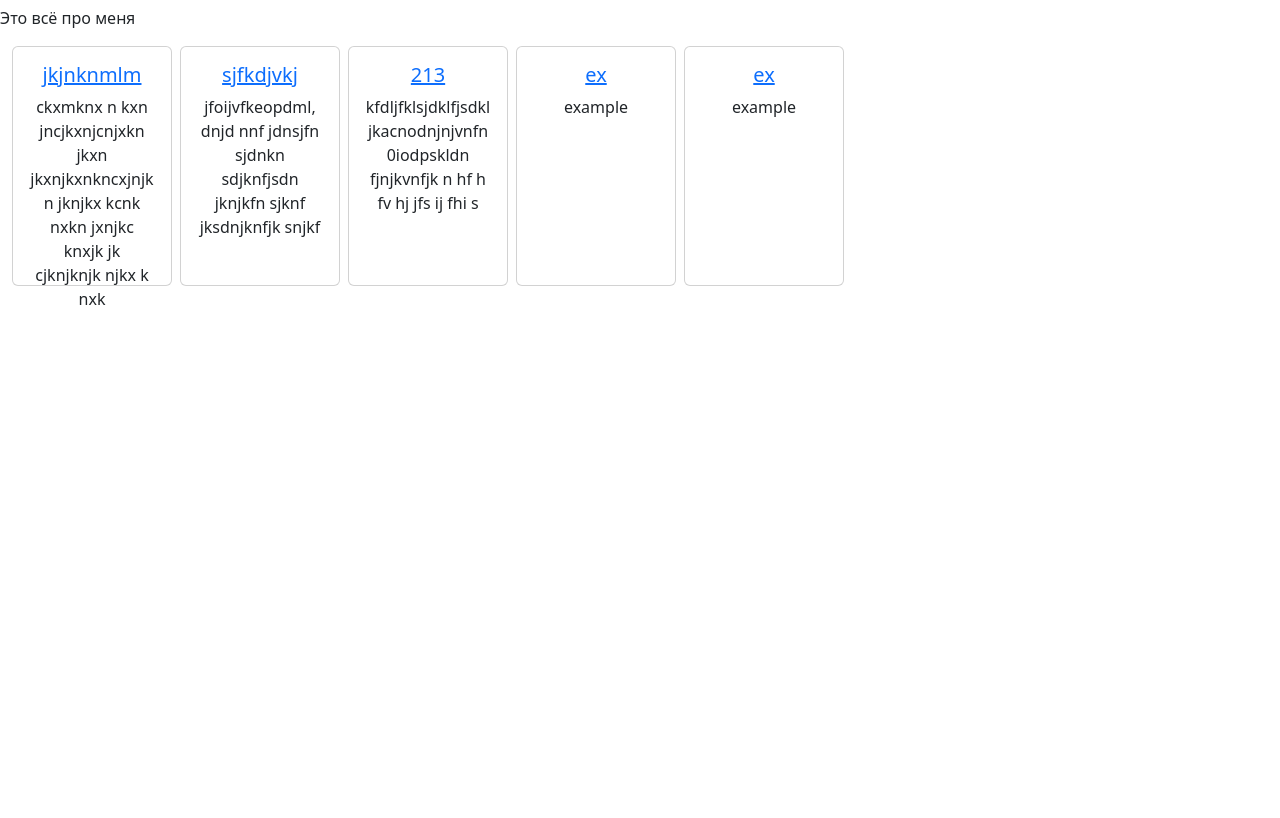
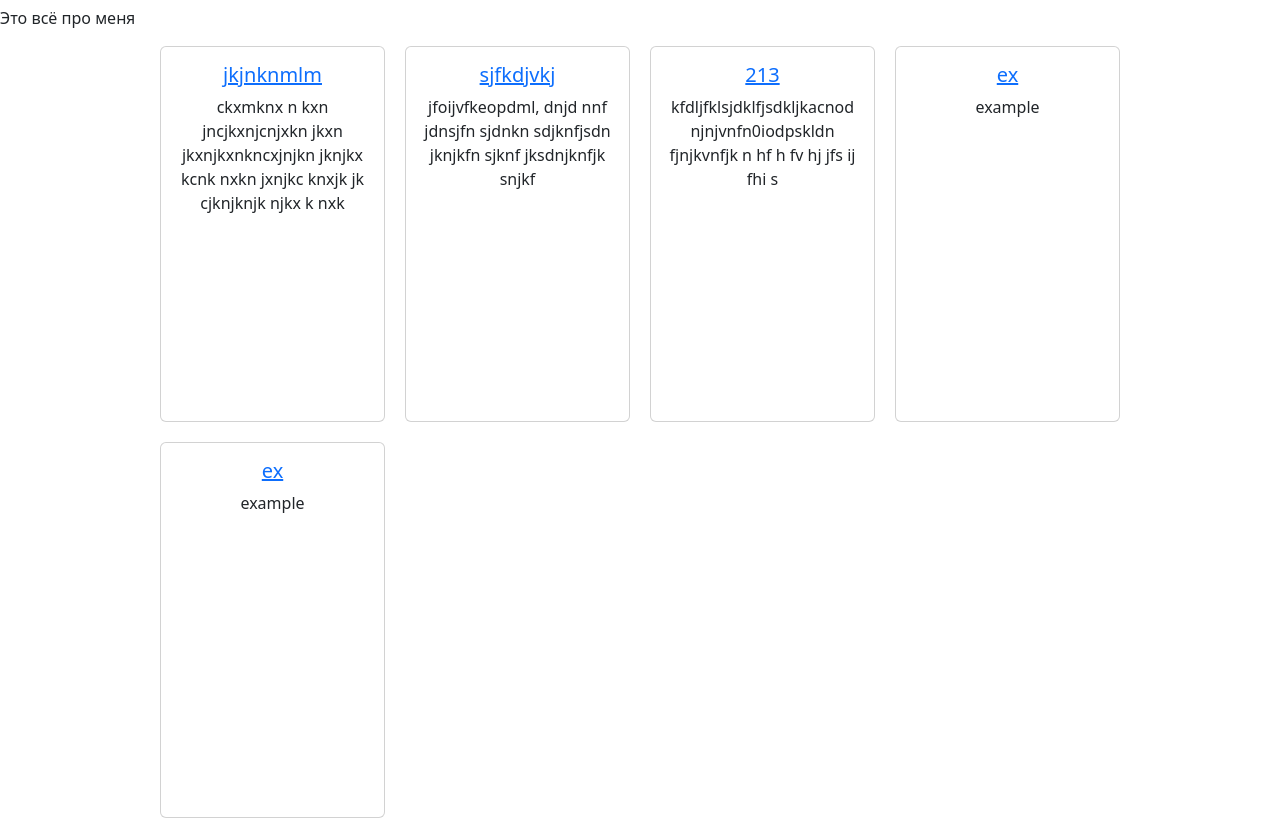
Before and after one commit to alexfomin1/portfolio_django, a Django app: page / in a window 1280 px wide. Shown: the part 50-868 px from the top of the page. Before the commit the page ends 355 px from the top, so only its background shows below. Run offline with Django 4.2, Linux system fonts and the light colour scheme; data comes from the database, SQL or seed files in the repository.

Commit message:
updated grid

```diff
--- a/static/css/base.css
+++ b/static/css/base.css
@@ -0,0 +1,33 @@
+body {
+	background-color: grey;
+}
+
+.content {
+	--grid-layout-gap: 20px;
+	--grid-column-count: 4; /* This gets overridden by an inline style. */
+	--grid-item--min-width: 188px; /* This gets overridden by an inline style. */
+	--grid-max-width: 960px;
+
+
+  /**
+   * Calculated values.
+   */
+	--gap-count: calc(var(--grid-column-count) - 1);
+	--total-gap-width: calc(var(--gap-count) * var(--grid-layout-gap));
+	--grid-item--max-width: calc((var(--grid-max-width) - var(--total-gap-width)) / var(--grid-column-count));
+
+	display: grid;
+	grid-template-columns: repeat(auto-fill, minmax(max(var(--grid-item--min-width), var(--grid-item--max-width)), 1fr));
+	grid-auto-rows: 376px;
+	grid-gap: var(--grid-layout-gap);
+	justify-content: center;
+	margin-left: max(calc(calc(100% - var(--grid-max-width)) / 2), 20px);
+	margin-right: max(calc(calc(100% - var(--grid-max-width)) / 2), 20px);
+
+}
+
+.card text-center {
+	display: flex;
+	align-items: center;
+	justify-content: center;
+}
--- a/templates/home.html
+++ b/templates/home.html
@@ -8,18 +8,14 @@
 
 {% block content %}
 	<p>Это всё про меня</p>
-	<div class="mx-auto" style="width: auto; display: block;">
-		<div class="row row-cols-1 row-cols-md-4 g-2" style='width: auto; margin-left: 0.5rem; margin-right: 0.5rem;'>
+	<div class="content">
 		{% for post in object_list %}
-					<div class="col" style='width: auto;'>
-						<div class='card text-center' style="width: 10rem; height: 15rem;">
+			<div class='card text-center'>
 				<div class='card-body'>
 					<h5 class='card-title'><a href="{% url 'post_detail' post.pk %}">{{ post.title }}</a></h5>
 					<p class='card-text'>{{ post.text }}</p>
 				</div>
 			</div>
-				</div>
 		{% endfor %}
 	</div>
-	</div>
 {% endblock content %}
```
Lines whose indentation alone changed are shown as unchanged.
